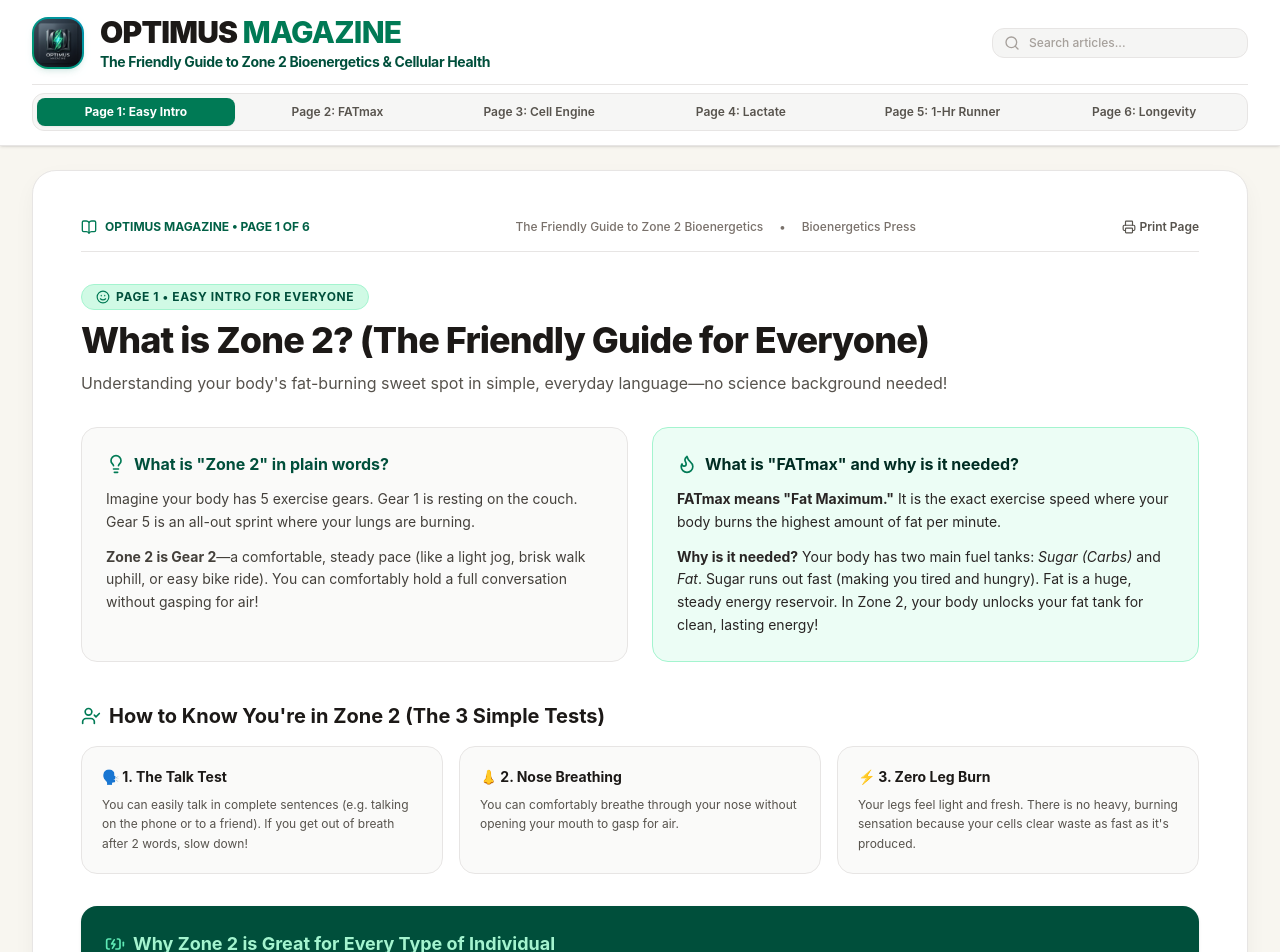
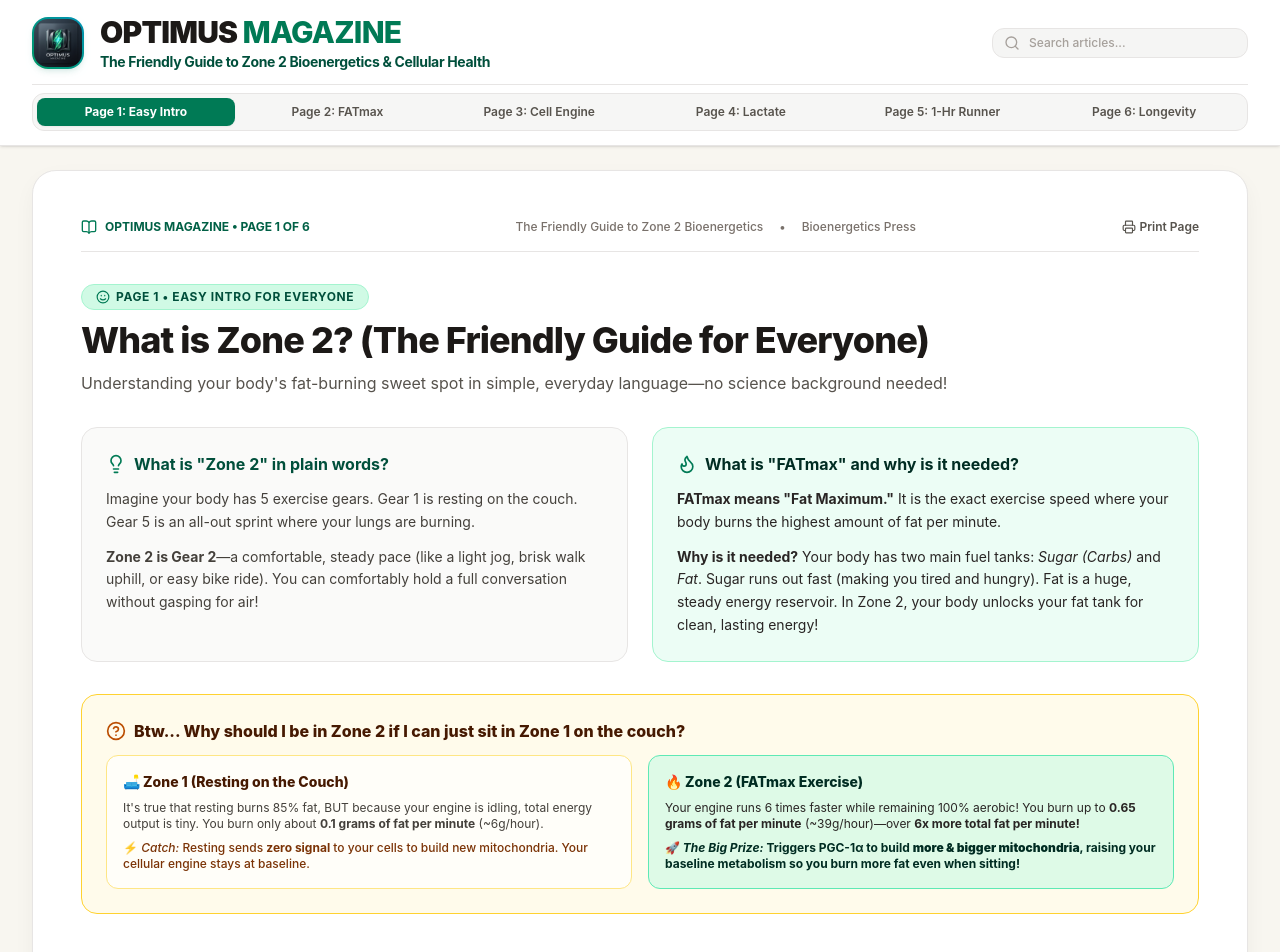
Before and after one commit to ishaypesok/optimus-magazine, a React (Vite) app: page / in a window 1280 px wide. Shown: the top 952 px of the page. Built offline with nearby package versions, Linux system fonts and the light colour scheme.

Commit message:
Add Q&A card explaining Zone 1 couch resting vs Zone 2 FATmax exercise

```diff
--- a/src/components/MagazineView.jsx
+++ b/src/components/MagazineView.jsx
@@ -99,6 +99,39 @@ export default function MagazineView({ currentZoneId, setCurrentZoneId, activeAr
                 </p>
               </div>
 
+            </div>
+
+            {/* Fun FAQ Callout Card: Zone 1 Couch vs Zone 2 FATmax */}
+            <div className="p-6 rounded-2xl bg-amber-50 border border-amber-300 space-y-3 font-sans">
+              <div className="flex items-center gap-2 text-amber-950 font-extrabold text-base">
+                <HelpCircle className="w-5 h-5 text-amber-700" />
+                <span>Btw... Why should I be in Zone 2 if I can just sit in Zone 1 on the couch?</span>
+              </div>
+              <div className="grid grid-cols-1 md:grid-cols-2 gap-4 text-xs sm:text-sm text-stone-800 leading-relaxed font-normal">
+                <div className="space-y-2 p-4 rounded-xl bg-white/70 border border-amber-200">
+                  <div className="font-extrabold text-amber-950 text-sm flex items-center gap-1.5">
+                    🛋️ Zone 1 (Resting on the Couch)
+                  </div>
+                  <p className="text-xs text-stone-700">
+                    It's true that resting burns 85% fat, BUT because your engine is idling, total energy output is tiny. You burn only about <strong>0.1 grams of fat per minute</strong> (~6g/hour).
+                  </p>
+                  <p className="text-xs text-amber-900 font-medium">
+                    ⚡ <em>Catch:</em> Resting sends <strong>zero signal</strong> to your cells to build new mitochondria. Your cellular engine stays at baseline.
+                  </p>
+                </div>
+
+                <div className="space-y-2 p-4 rounded-xl bg-emerald-100/70 border border-emerald-300">
+                  <div className="font-extrabold text-emerald-950 text-sm flex items-center gap-1.5">
+                    🔥 Zone 2 (FATmax Exercise)
+                  </div>
+                  <p className="text-xs text-stone-800">
+                    Your engine runs 6 times faster while remaining 100% aerobic! You burn up to <strong>0.65 grams of fat per minute</strong> (~39g/hour)—over <strong>6x more total fat per minute!</strong>
+                  </p>
+                  <p className="text-xs text-emerald-950 font-bold">
+                    🚀 <em>The Big Prize:</em> Triggers PGC-1α to build <strong>more & bigger mitochondria</strong>, raising your baseline metabolism so you burn more fat even when sitting!
+                  </p>
+                </div>
+              </div>
             </div>
 
             {/* Section 3: The 3 Easy Tests */}
```
Also changed, not shown: 1 other file (tests, documents, lock files or other folders).
